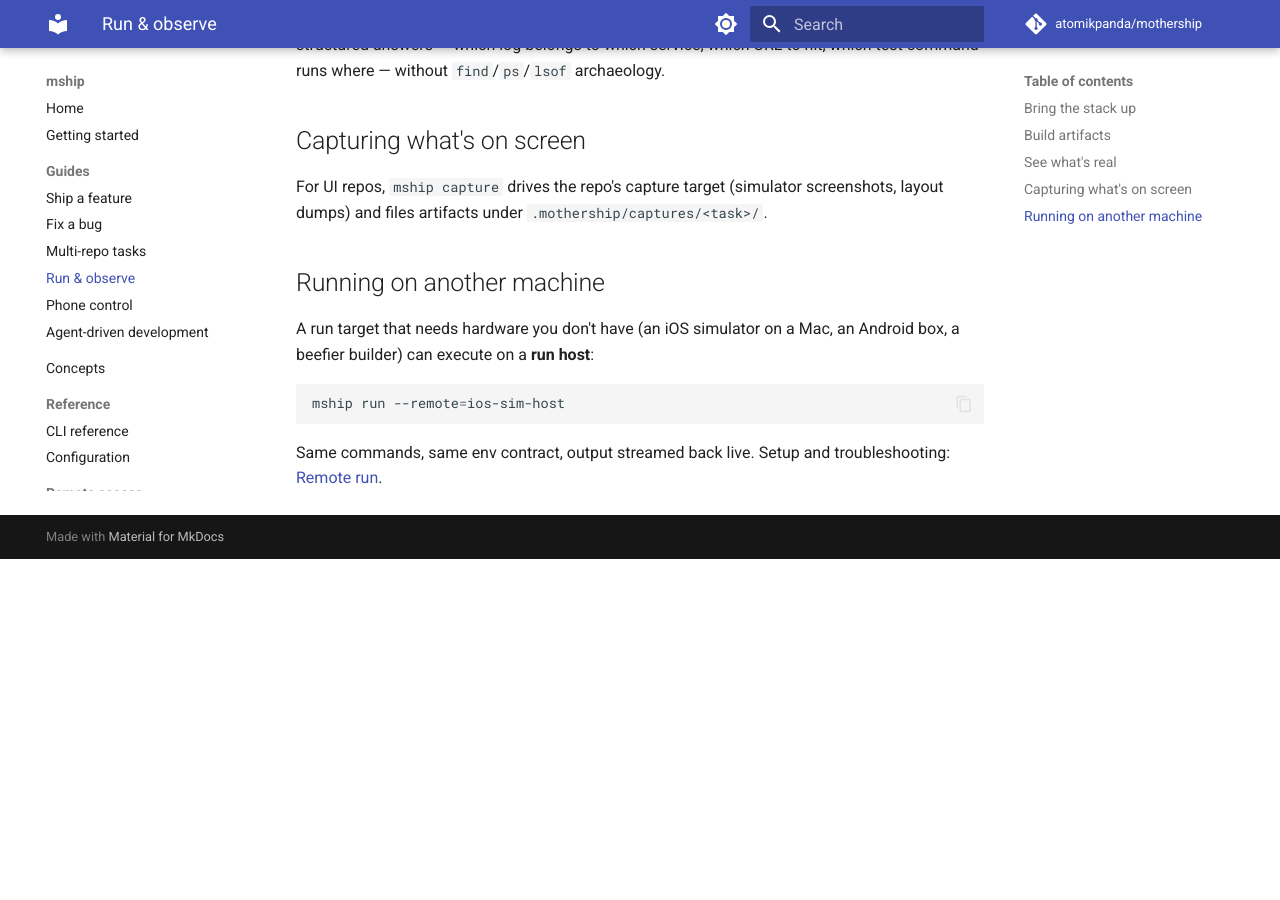
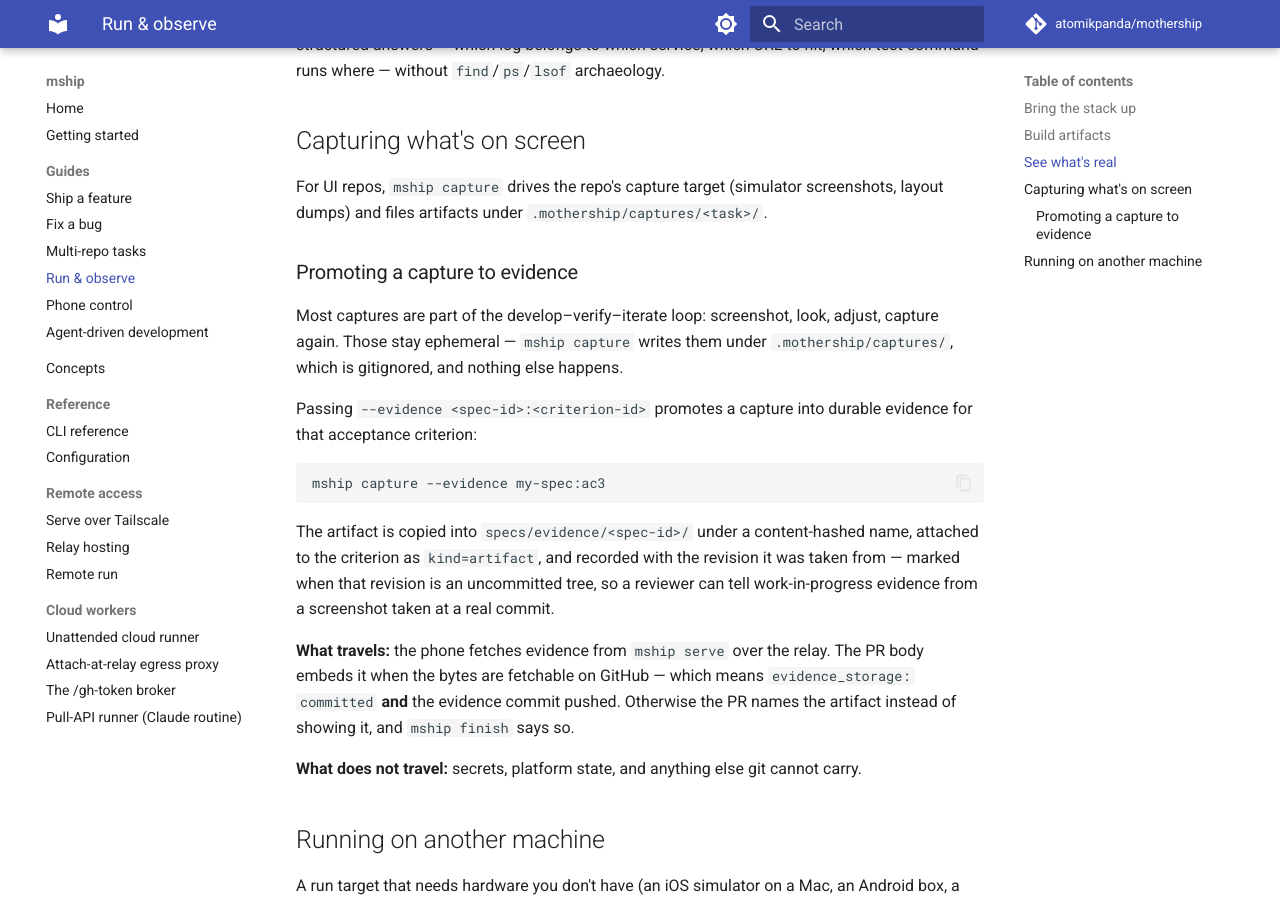
Before and after one commit to atomikpanda/mothership, an MkDocs documentation site: the page built from docs/guides/run-and-observe.md, in a window 1280 px wide and 900 px high, scrolled down 1060 px. Built offline with MkDocs 1.6.1 and Material for MkDocs 9.7.7, drawn with Linux system fonts in a browser that asks for light colours; comment, search, counter and statistics services are not loaded; before the commit the page ends 1619 px from its top, so only the background shows below that.

Commit message:
docs: capture-to-evidence promotion and evidence_storage

````diff
--- a/docs/guides/run-and-observe.md
+++ b/docs/guides/run-and-observe.md
@@ -54,6 +54,33 @@ For UI repos, `mship capture` drives the repo's capture target (simulator
 screenshots, layout dumps) and files artifacts under
 `.mothership/captures/<task>/`.
 
+### Promoting a capture to evidence
+
+Most captures are part of the develop–verify–iterate loop: screenshot, look,
+adjust, capture again. Those stay ephemeral — `mship capture` writes them under
+`.mothership/captures/`, which is gitignored, and nothing else happens.
+
+Passing `--evidence <spec-id>:<criterion-id>` promotes a capture into durable
+evidence for that acceptance criterion:
+
+```bash
+mship capture --evidence my-spec:ac3
+```
+
+The artifact is copied into `specs/evidence/<spec-id>/` under a content-hashed
+name, attached to the criterion as `kind=artifact`, and recorded with the
+revision it was taken from — marked when that revision is an uncommitted tree, so
+a reviewer can tell work-in-progress evidence from a screenshot taken at a real
+commit.
+
+**What travels:** the phone fetches evidence from `mship serve` over the relay.
+The PR body embeds it when the bytes are fetchable on GitHub — which means
+`evidence_storage: committed` **and** the evidence commit pushed. Otherwise the
+PR names the artifact instead of showing it, and `mship finish` says so.
+
+**What does not travel:** secrets, platform state, and anything else git cannot
+carry.
+
 ## Running on another machine
 
 A run target that needs hardware you don't have (an iOS simulator on a Mac, an
````
Also changed, not shown: docs/configuration.md (+22 -0 lines).
